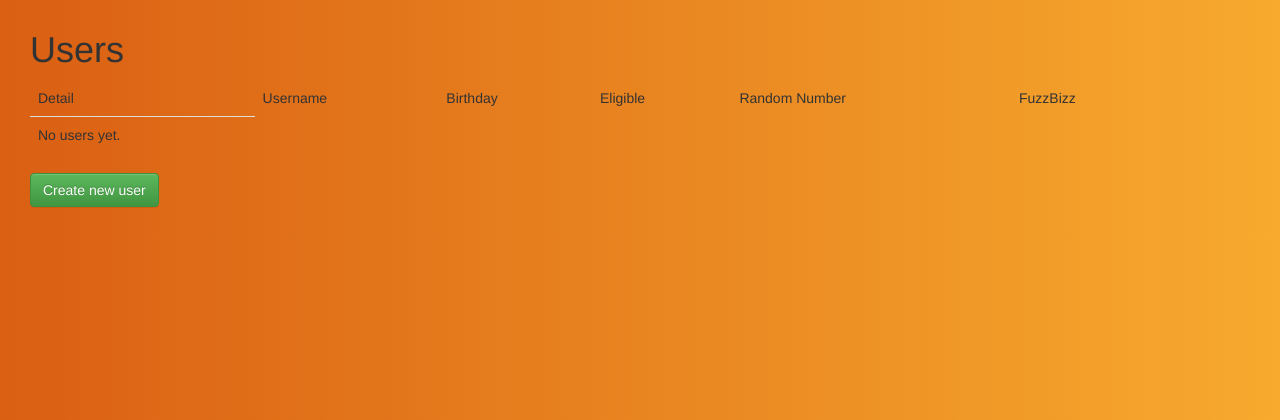
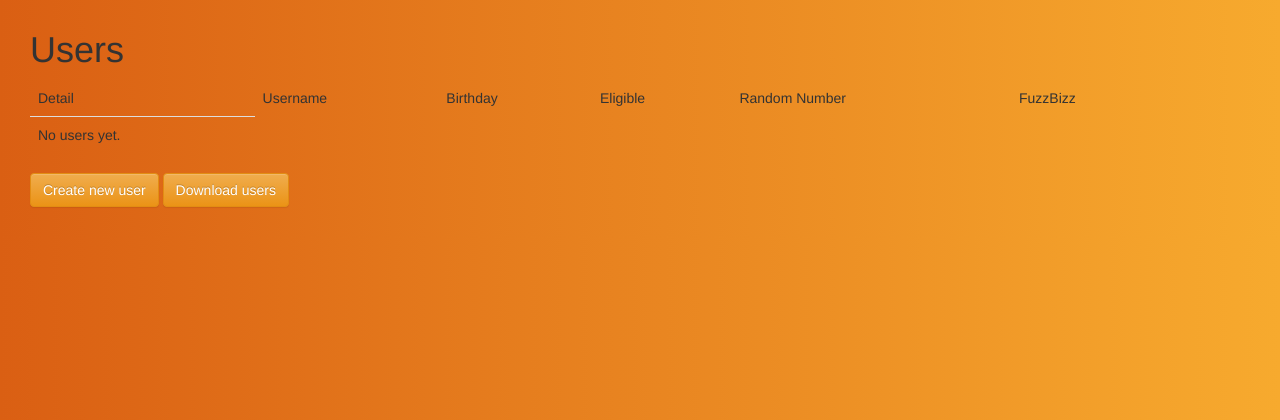
Before and after one commit to Kryvonis/DjangoProject, a Django app: template templates/user/myuser_list.html in a window 1280 px wide. Shown: the top 420 px of the page. Run offline with Django 3.2, Linux system fonts and the light colour scheme; the template is opened without the code that fills it, so the values that code supplies are empty; parts of the project's set-up code (start-up, migrations or seed data) failed here and were passed over; some libraries are stand-ins or nearby versions.

Commit message:
fix views

```diff
--- a/templates/user/myuser_confirm_delete.html
+++ b/templates/user/myuser_confirm_delete.html
@@ -3,6 +3,6 @@
   <form action="" method="post">{% csrf_token %}
     <span><h2>Are you sure you want to delete
         "{{ object.username }}"?</h2></span>
-    <button type="submit" class="btn btn-default">Save</button>
+    <button type="submit" class="btn btn-warning">Save</button>
   </form>
 {% endblock %}
--- a/templates/user/myuser_create.html
+++ b/templates/user/myuser_create.html
@@ -45,6 +45,6 @@
     <button type="submit" class="btn btn-default">Save</button>
   </form>
   <div style="margin-top: 10px;">
-    <a class="btn btn-success" href="{% url 'user-list' %}">See all users</a>
+    <a class="btn btn-warning" href="{% url 'user-list' %}">See all users</a>
   </div>
 {% endblock %}
--- a/templates/user/myuser_detail.html
+++ b/templates/user/myuser_detail.html
@@ -7,6 +7,6 @@
   <p>RandomNumber: {{ object.random_number }}</p>
   <p>FizzBuzz: {{ object.random_number|fizzbuzz }}</p>
   <div style="margin-top: 10px;">
-    <a class="btn btn-success" href="{% url 'user-list' %}">See all users</a>
+    <a class="btn btn-warning" href="{% url 'user-list' %}">See all users</a>
   </div>
 {% endblock %}
--- a/templates/user/myuser_list.html
+++ b/templates/user/myuser_list.html
@@ -44,6 +44,8 @@
     {% endfor %}
     </tbody>
   </table>
-    <a class="btn btn-success" href="{% url 'user-create' %}">Create new
+  <a class="btn btn-warning" href="{% url 'user-create' %}">Create new
     user</a>
+  <a class="btn btn-warning" href="{% url 'users-download' %}">Download
+    users</a>
 {% endblock %}
--- a/templates/user/myuser_update.html
+++ b/templates/user/myuser_update.html
@@ -45,6 +45,6 @@
              value="{{ form.random_number.value }}"
              placeholder="Random Number">
     </div>
-    <button type="submit" class="btn btn-default">Save</button>
+    <button type="submit" class="btn btn-warning">Save</button>
   </form>
 {% endblock %}
```
Lines whose indentation alone changed are shown as unchanged.
